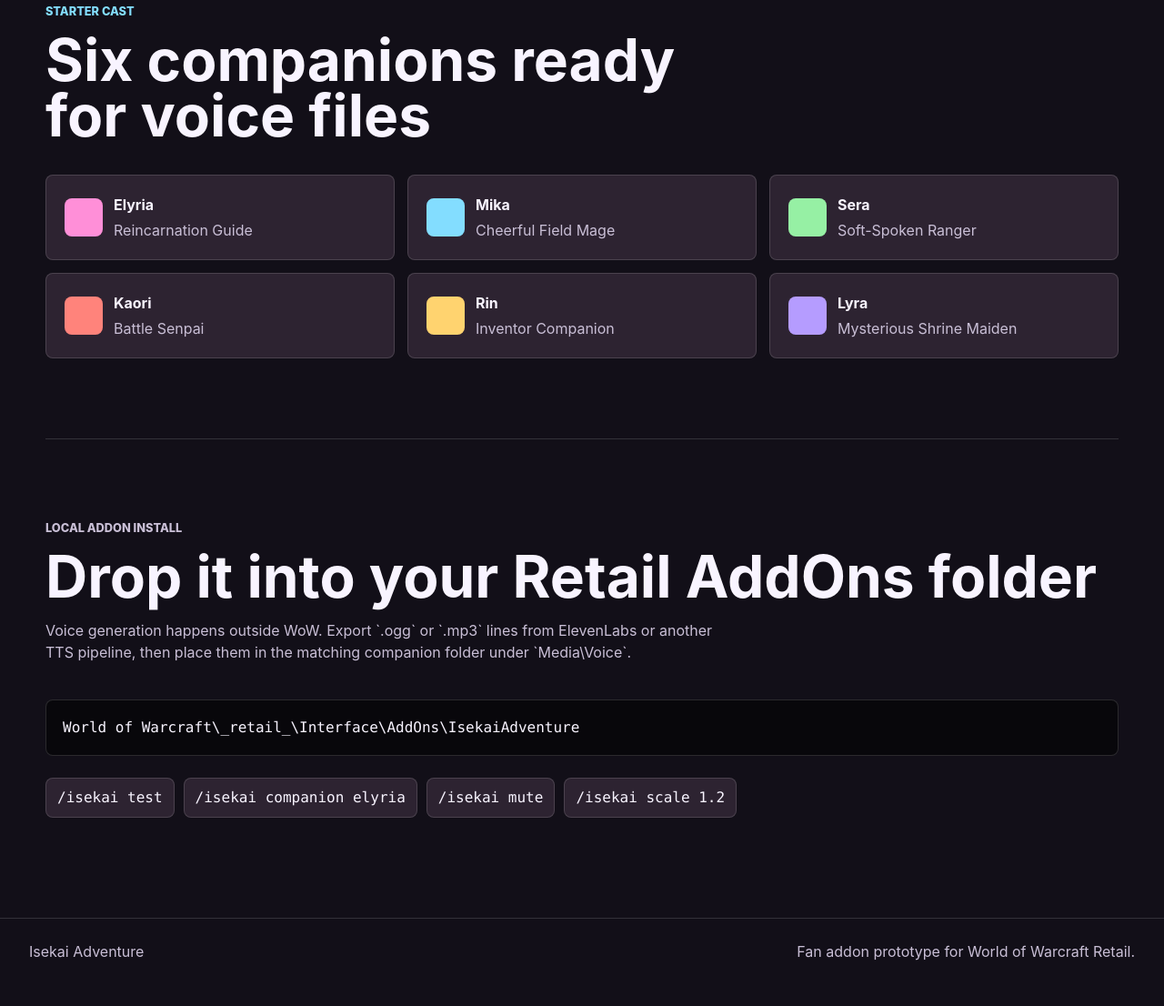
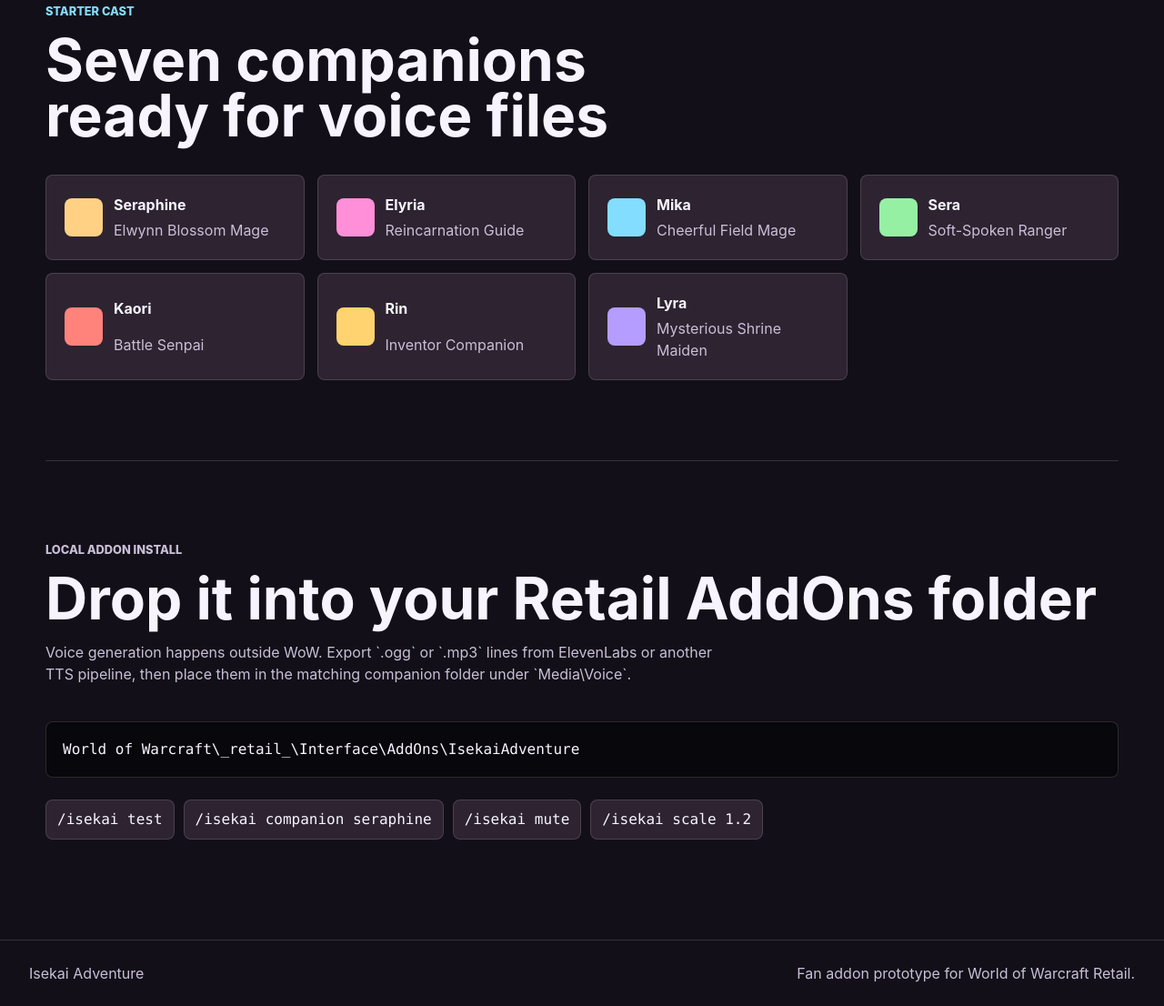
Before and after one commit to christopherddespres/IsekaiAdventure, a plain HTML site: page docs/index.html in a window 1280 px wide. Shown: the part 1425-2531 px from the top of the page at 91% size. Before the commit the page ends 2507 px from the top, so only its background shows below. Drawn offline with Linux system fonts and the light colour scheme.

Commit message:
Add Seraphine for Elwynn Forest

```diff
--- a/docs/index.html
+++ b/docs/index.html
@@ -78,9 +78,10 @@
     <section class="companions" id="companions" aria-labelledby="companions-title">
       <div class="section-heading">
         <p class="eyebrow">Starter cast</p>
-        <h2 id="companions-title">Six companions ready for voice files</h2>
+        <h2 id="companions-title">Seven companions ready for voice files</h2>
       </div>
       <div class="companion-grid">
+        <article><span class="swatch seraphine"></span><strong>Seraphine</strong><span>Elwynn Blossom Mage</span></article>
         <article><span class="swatch elyria"></span><strong>Elyria</strong><span>Reincarnation Guide</span></article>
         <article><span class="swatch mika"></span><strong>Mika</strong><span>Cheerful Field Mage</span></article>
         <article><span class="swatch sera"></span><strong>Sera</strong><span>Soft-Spoken Ranger</span></article>
@@ -99,7 +100,7 @@
       <pre><code>World of Warcraft\_retail_\Interface\AddOns\IsekaiAdventure</code></pre>
       <div class="command-strip" aria-label="Addon slash commands">
         <code>/isekai test</code>
-        <code>/isekai companion elyria</code>
+        <code>/isekai companion seraphine</code>
         <code>/isekai mute</code>
         <code>/isekai scale 1.2</code>
       </div>
--- a/docs/styles.css
+++ b/docs/styles.css
@@ -325,7 +325,7 @@ h3 {
 }
 
 .companion-grid {
-  grid-template-columns: repeat(3, minmax(0, 1fr));
+  grid-template-columns: repeat(4, minmax(0, 1fr));
 }
 
 .companion-grid article {
@@ -348,6 +348,7 @@ h3 {
   border-radius: 8px;
 }
 
+.seraphine { background: #ffd184; }
 .elyria { background: var(--pink); }
 .mika { background: var(--aqua); }
 .sera { background: var(--green); }
```
Also changed, not shown: Media/Portraits/Seraphine.jpg (added), 6 other files.
